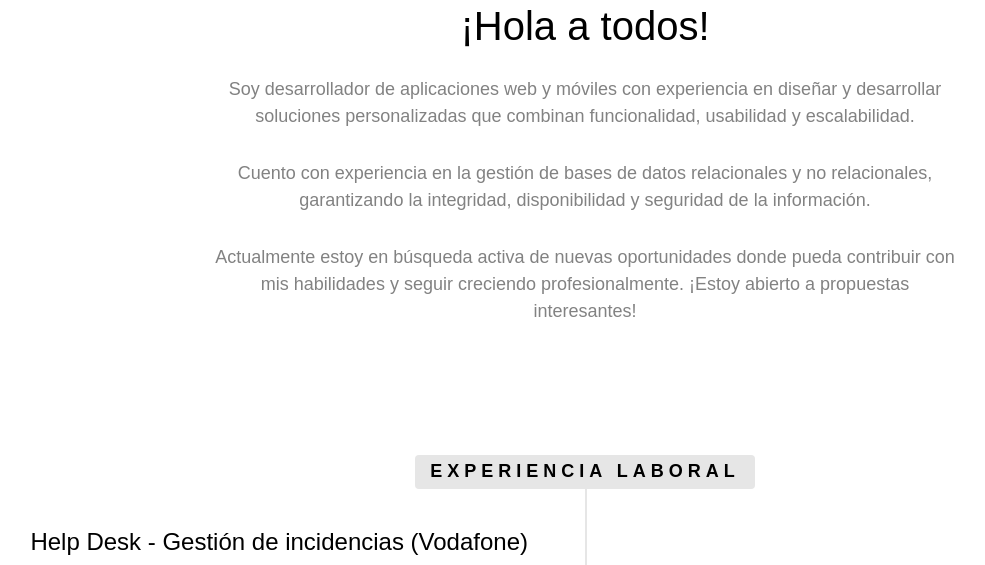
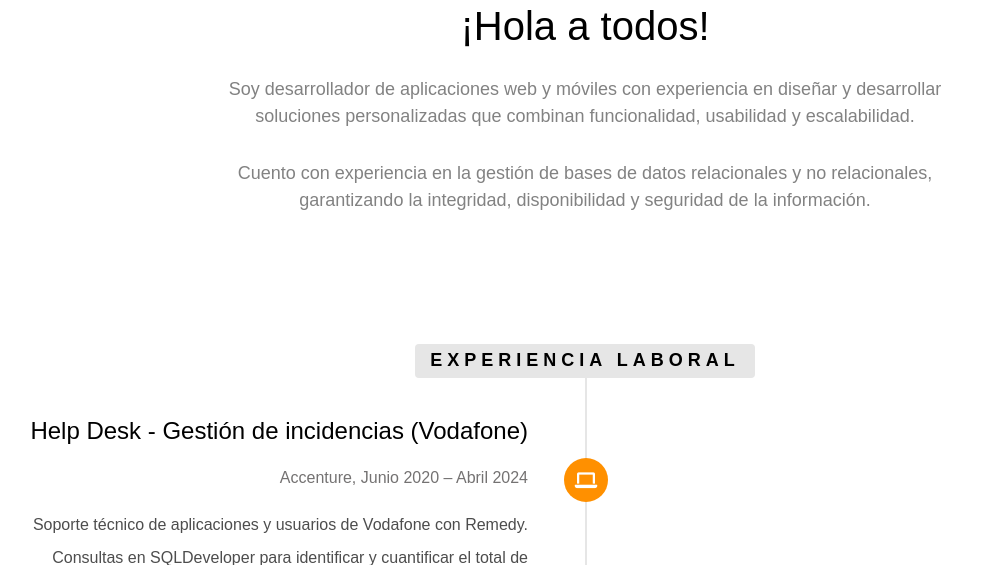
Before and after one commit to icarpio/cvonline, a Django app: page / in a window 1280 px wide. Shown: the part 916-1481 px from the top of the page, without its empty margins (55-1040 px from the left). Run offline with Django 5.2, Linux system fonts and the light colour scheme; parts of the project's set-up code (start-up, migrations or seed data) failed here and were passed over; some libraries are stand-ins or nearby versions.

Commit message:
Add changes

```diff
--- a/landingpage/templates/landingpage/index.html
+++ b/landingpage/templates/landingpage/index.html
@@ -46,7 +46,6 @@
 					<h2>¡Hola a todos!</h2>
 					<p>Soy desarrollador de aplicaciones web y móviles con experiencia en diseñar y desarrollar soluciones personalizadas que combinan funcionalidad, usabilidad y escalabilidad.</p>
 					<p>Cuento con experiencia en la gestión de bases de datos relacionales y no relacionales, garantizando la integridad, disponibilidad y seguridad de la información.</p>
-					<p>Actualmente estoy en búsqueda activa de nuevas oportunidades donde pueda contribuir con mis habilidades y seguir creciendo profesionalmente. ¡Estoy abierto a propuestas interesantes!</p>
 				</div>
 				<div class="col-md-12 col-md-offset-0">
 					<ul class="timeline">
@@ -344,7 +343,7 @@
 					</a>
 				</div>
 				<div class="col-md-3 text-center col-padding animate-box">
-					<a href="https://chatrealtime-57jv.onrender.com" class="work" style="background-image: url('{% static 'images/flash.jpg' %}');">
+					<a href="https://flashchat-70vd.onrender.com" class="work" style="background-image: url('{% static 'images/flash.jpg' %}');">
 						<div class="desc">
 							<h3>Flash Chat</h3>
 							<span>Web chat en tiempo real</span>
@@ -396,8 +395,7 @@
 			<div class="row animate-box">
 				<div class="col-md-8 col-md-offset-2 text-center fh5co-heading">
 					<h2>Contáctame</h2>
-					<p>Desarrollador de aplicaciones web y móviles, así como administrador de bases de datos, con sólida experiencia en la creación de soluciones tecnológicas eficientes y seguras.</p>
-					<p>Estoy disponible para nuevas oportunidades y colaboraciones. ¡No dudes en ponerte en contacto conmigo!</p>
+					<p>Actualmente estoy en búsqueda activa de nuevas oportunidades donde pueda contribuir con mis habilidades y seguir creciendo profesionalmente.</p>
 					<p>Telefono:+34 652 87 52 05</p>
 					<p>Email: ivancg24@gmail.com</p>
 				</div>
```
